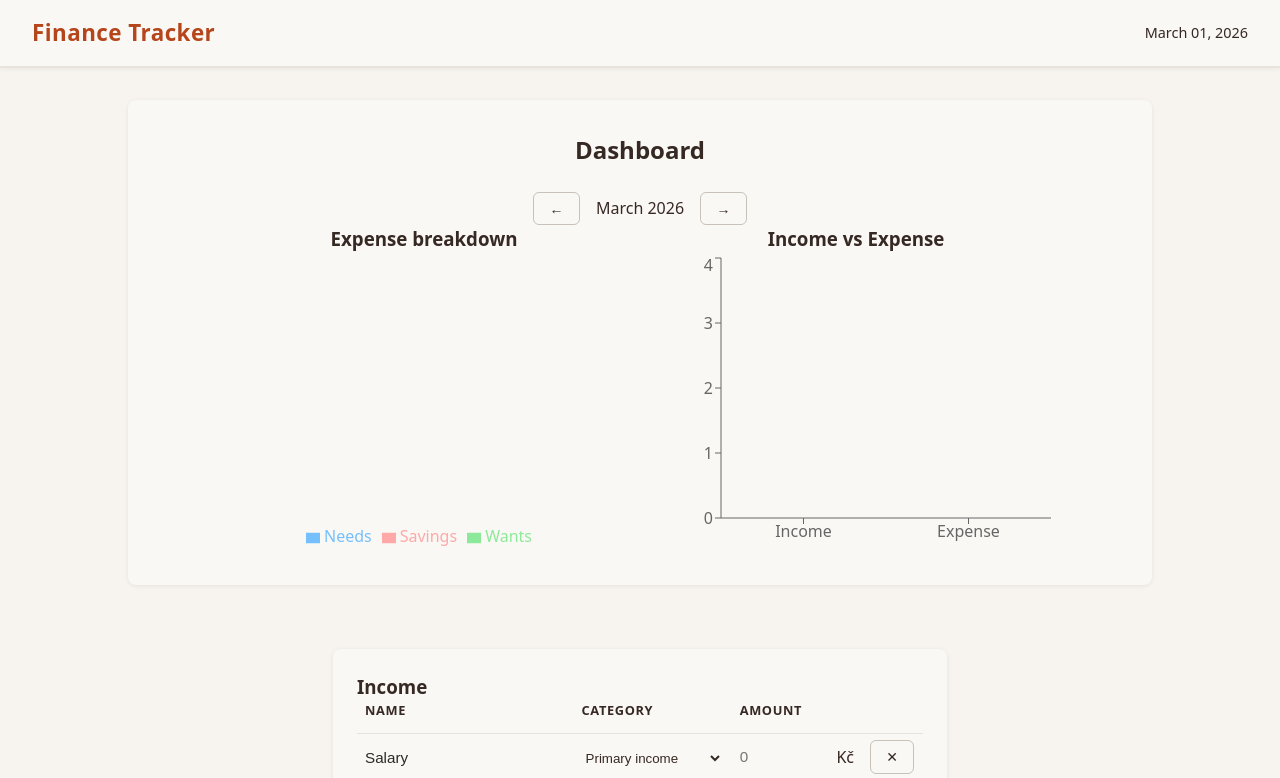
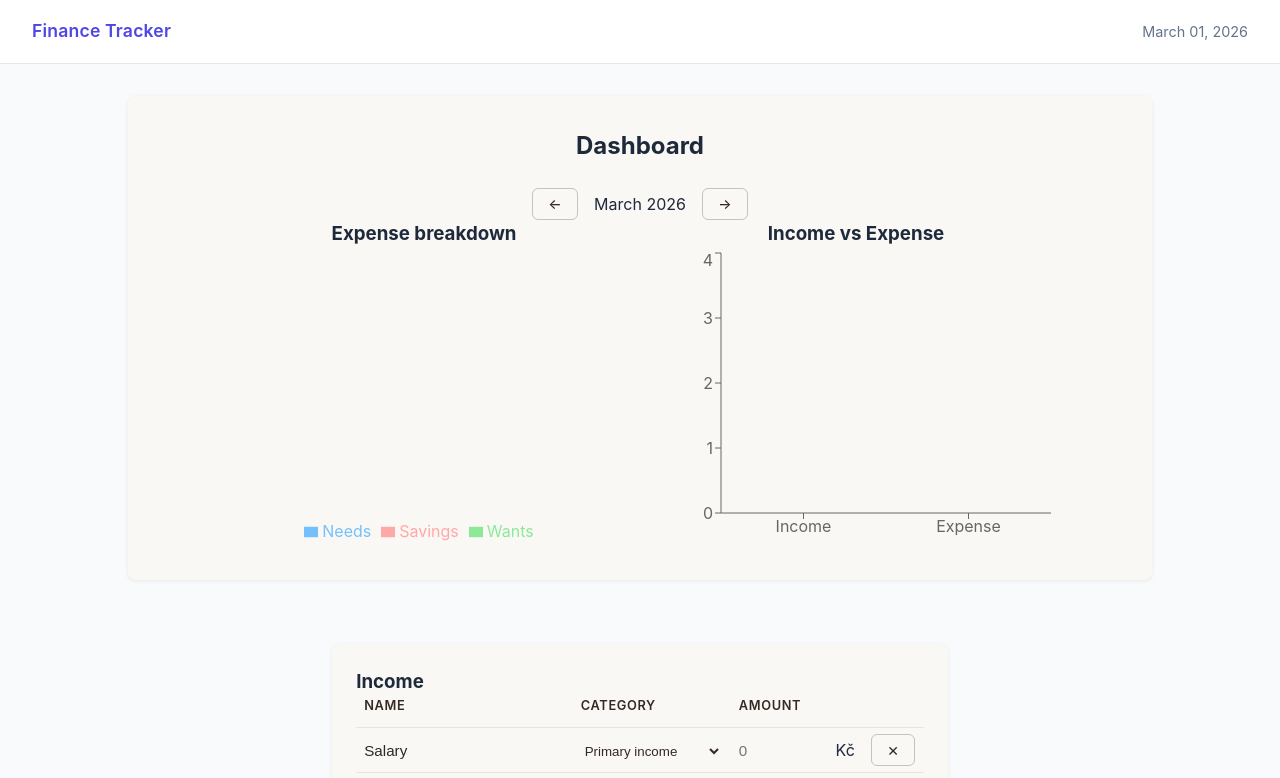
Before and after one commit to ondrej-diepolt/personal-budget-tracker, a React (Vite) app: page / in a window 1280 px wide. Shown: the top 778 px of the page. Built offline with nearby package versions, Linux system fonts and the light colour scheme.

Commit message:
update style for header

```diff
--- a/src/styles/App.css
+++ b/src/styles/App.css
@@ -17,9 +17,9 @@ select {
 
 /* === LAYOUT === */
 body {
-  font-family: system-ui, sans-serif;
-  background-color: #f7f4ef;
-  color: #362823;
+  font-family: 'Inter', system-ui, sans-serif;
+  background-color: #F8FAFC;
+  color: #1E293B;
 }
 
 button {
@@ -53,26 +53,26 @@ button:active {
 
 /* === HEADER === */
 header {
-  background-color: #faf8f4;
-  color: #2c2a26;
-  padding: 1rem 2rem;
+  background-color: #ffffff;
+  height: 64px;
+  padding: 0 2rem;
   display: flex;
   align-items: center;
   justify-content: space-between;
-  border-bottom: 2px solid #e8e3db;
-  box-shadow: 0 1px 4px rgba(44, 42, 38, 0.06);
+  border-bottom: 1px solid #E2E8F0;
 }
 
 header h1 {
-  font-size: 1.4rem;
+  font-size: 1.1rem;
   font-weight: 600;
-  letter-spacing: 0.02em;
-  color: #b5451b;
+  color: #4F46E5;
+  letter-spacing: 0.01em;
 }
+
 
 header span {
   font-size: 0.9rem;
-  color: #362823;
+  color: #64748B;
 }
 
 /* === TRANSACTION LIST === */
```
